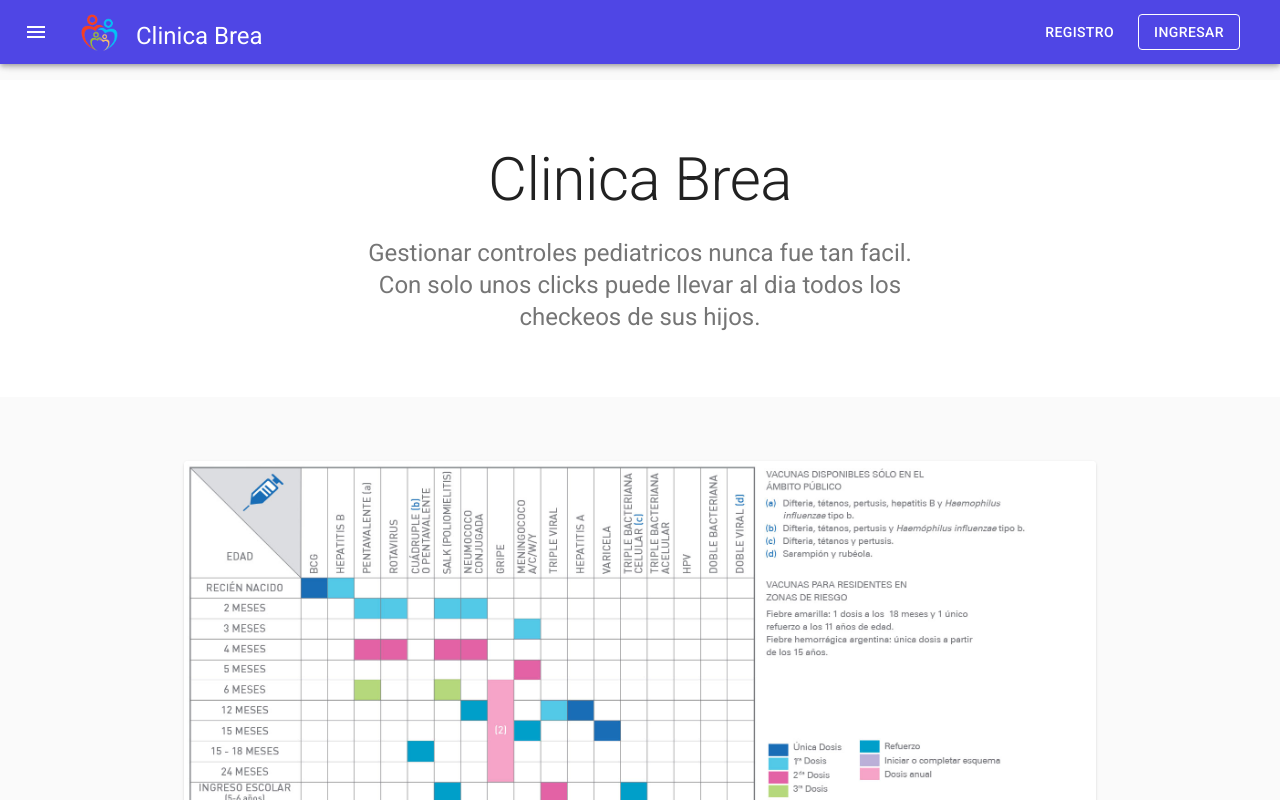
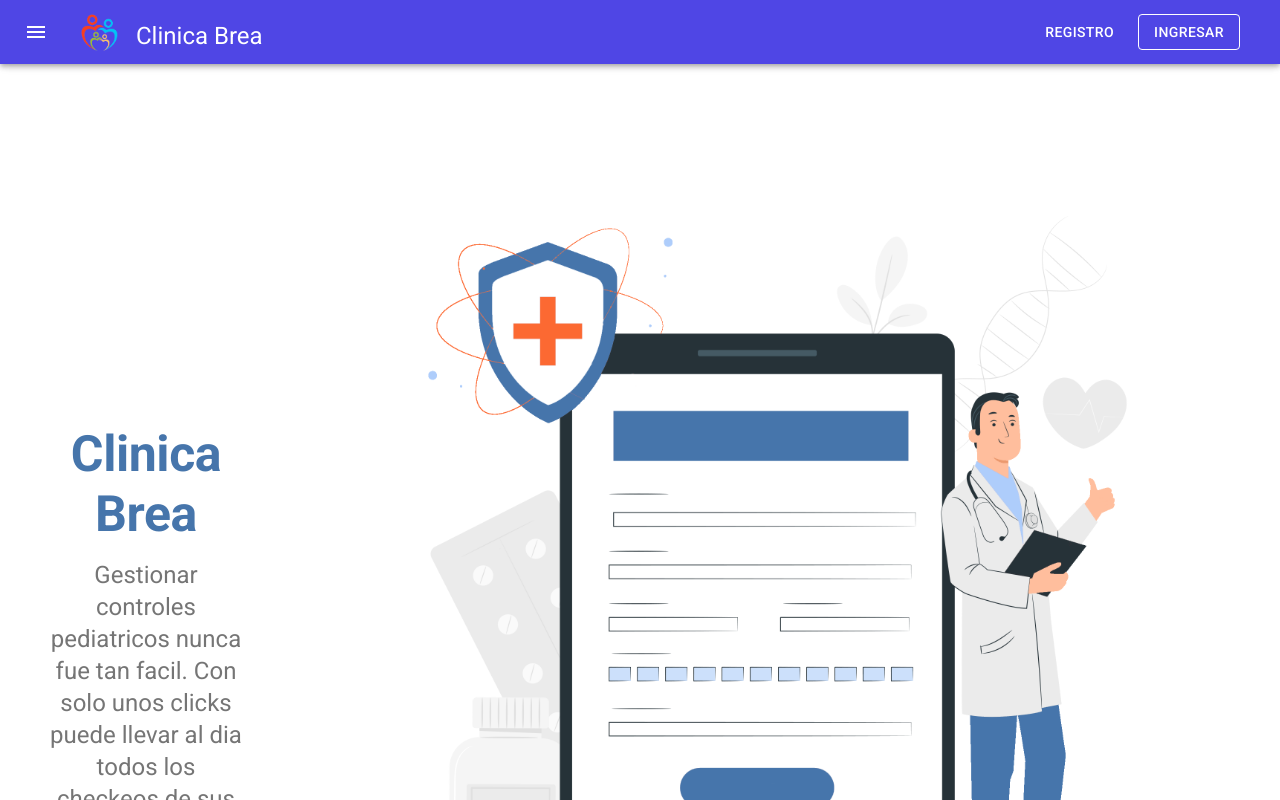
Before and after one commit to emanuelbrea/ai-2021, a React (Create React App) app: page / in a window 1280 px wide. Shown: the top 800 px of the page. Built offline with nearby package versions, Linux system fonts and the light colour scheme.

Commit message:
Actualizo hero, pongo imagen doctor

```diff
--- a/src/Theme.js
+++ b/src/Theme.js
@@ -9,6 +9,10 @@ const theme = createTheme({
         secondary: {
             main: green[500],
         },
+        background: {
+            default: "#fff",
+
+        }
     },
 });
 
--- a/src/components/Footer.js
+++ b/src/components/Footer.js
@@ -137,8 +137,8 @@ export default function Footer() {
                                                 <IconButton
                                                     className={classes.infoIcon}
                                                     tabIndex={-1}
-                                                    href={index===1 && 'mailto:'+info.description}
-                                                    disabled={index===0}
+                                                    href={index === 1 && 'mailto:' + info.description}
+                                                    disabled={index === 0}
                                                 >
                                                     {info.icon}
                                                 </IconButton>
--- a/src/components/Home.js
+++ b/src/components/Home.js
@@ -1,35 +1,34 @@
-import {
-    Button,
-    Card,
-    CardActions,
-    CardContent,
-    CardMedia,
-    Container,
-    Grid,
-    Typography
-} from "@material-ui/core";
+import {Button, Card, CardActions, CardContent, CardMedia, Container, Grid, Typography} from "@material-ui/core";
 import {makeStyles} from "@material-ui/core/styles";
 import Footer from "./Footer";
 import React from "react";
 import CalendarioVacunacion from "../images/CalendarioVacunacion.jpg";
 import ControlesPediatricos from "../images/ControlesPediatricos.jpg";
 import Percentiles from "../images/Percentiles.jpg";
+import Doctor from "../images/doctor.png";
 import AOS from "aos/dist/aos";
 import "aos/dist/aos.css";
+import Box from "@material-ui/core/Box";
 
-AOS.init({ once: true });
+AOS.init({once: true});
 
 const useStyles = makeStyles((theme) => ({
-    icon: {
-        marginRight: theme.spacing(2),
+    heroTitle: {
+        padding: theme.spacing(8, 0, 6),
+        marginTop: theme.spacing(16),
     },
     heroContent: {
-        backgroundColor: theme.palette.background.paper,
-        padding: theme.spacing(8, 0, 6),
-        marginTop: theme.spacing(10),
+        marginRight: theme.spacing(18),
+        marginTop: theme.spacing(26),
     },
-    heroButtons: {
-        marginTop: theme.spacing(4),
+    heroImage: {
+        marginRight: theme.spacing(18),
+    },
+    heroText: {
+        fontSize: '50px',
+        fontWeight: 'bold',
+        marginBottom: '15px',
+        color: "#4675ab",
     },
     cardGrid: {
         paddingTop: theme.spacing(8),
@@ -41,13 +40,13 @@ const useStyles = makeStyles((theme) => ({
         flexDirection: 'column',
     },
     cardMedia: {
-        marginTop:'30'
+        marginTop: '30',
+        width: 700,
     },
     cardContent: {
         flexGrow: 1,
     },
 }));
-
 
 
 const cards = [
@@ -107,9 +106,12 @@ export default function Home() {
     return (
         <React.Fragment>
             <main>
-                <div className={classes.heroContent}>
-                    <Container maxWidth="sm">
-                        <Typography component="h1" variant="h2" align="center" color="textPrimary" gutterBottom>
+                <Container className={classes.heroTitle} maxWidth="xl">
+                    <Box display="flex" width={1} m={1} p={1}>
+                        <Box p={1} className={classes.heroContent}>
+                            <Container>
+                                <Typography component="h1" variant="h2" align="center" color="textPrimary" gutterBottom
+                                            className={classes.heroText}>
                                     Clinica Brea
                                 </Typography>
                                 <Typography variant="h5" align="center" color="textSecondary" paragraph>
@@ -117,10 +119,23 @@ export default function Home() {
                                     Con solo unos clicks puede llevar al dia todos los checkeos de sus hijos.
                                 </Typography>
                             </Container>
-                </div>
+                        </Box>
+                        <Box p={1} className={classes.heroImage}>
+                            <CardMedia
+                                className={classes.cardMedia}
+                                title={'doctor'}
+                                component="img"
+                                src={Doctor}
+
+                            />
+                        </Box>
+                    </Box>
+
+                </Container>
+
                 <Container className={classes.cardGrid} maxWidth="md">
                     {/* End hero unit */}
-                    <Grid container spacing={4} >
+                    <Grid container spacing={4}>
                         {cards.map((card) => (
                             <Grid item key={card} xs={12} data-aos="zoom-in-up"
                                   data-aos-duration={1500}>
@@ -140,7 +155,7 @@ export default function Home() {
                                         </Typography>
                                     </CardContent>
                                     <CardActions>
-                                        <Button size="small" color="primary" onClick={() => openInNewTab(card.link)} >
+                                        <Button size="small" color="primary" onClick={() => openInNewTab(card.link)}>
                                             Conoce mas
                                         </Button>
                                     </CardActions>
--- a/src/components/Main.js
+++ b/src/components/Main.js
@@ -1,7 +1,7 @@
 import React from "react";
 import MenuAppBar from "./NavBar";
 import Routing from "./Routing";
-import CssBaseline from "@material-ui/core/CssBaseline";
+import {CssBaseline} from "@material-ui/core";
 
 export default function Main() {
     return (
--- a/src/components/NavBar.js
+++ b/src/components/NavBar.js
@@ -142,7 +142,7 @@ export default function MenuAppBar() {
                     </IconButton>
                     <Typography variant="h5">
                         <Link to="/" className={classes.link} onClick={scrollToTop}>
-                            <img width={50} src={logo} style={{marginBottom:-10}} alt=""/>
+                            <img width={50} src={logo} style={{marginBottom: -10}} alt=""/>
                             <span className={classes.tagline}>Clinica Brea</span>
                         </Link>
                     </Typography>
```
Also changed, not shown: src/images/doctor.png (added), src/images/doctores.png (added). Lines whose indentation alone changed are shown as unchanged.
